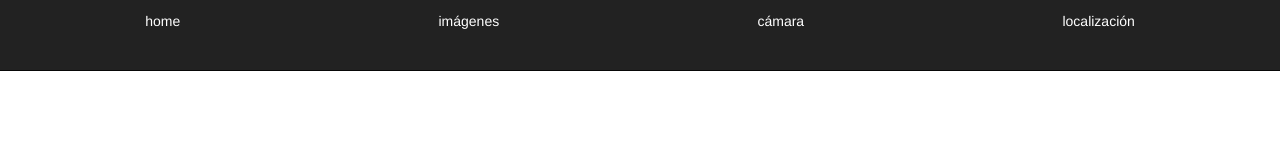
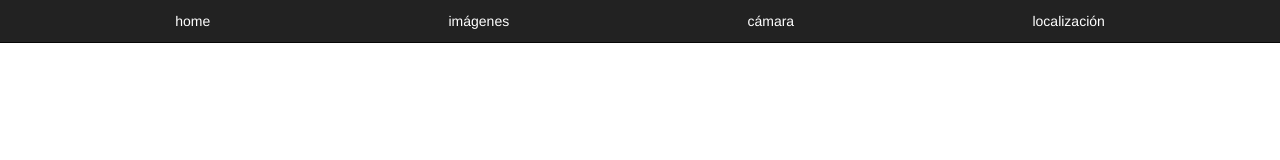
Before and after one commit to hopita/app-mobile-bootstrap, a plain HTML site: page index.html in a window 1280 px wide. Drawn offline with Linux system fonts and the light colour scheme.

Commit message:
cambios 20153110

```diff
--- a/_/css/mystyles.css
+++ b/_/css/mystyles.css
@@ -1,3 +1,10 @@
 a{
 	color:#ffffff;
 }
+.container-fluid{
+	max-width:1200px;
+}
+.navbar {
+  margin-bottom:0;
+  min-height:0;
+}
```
